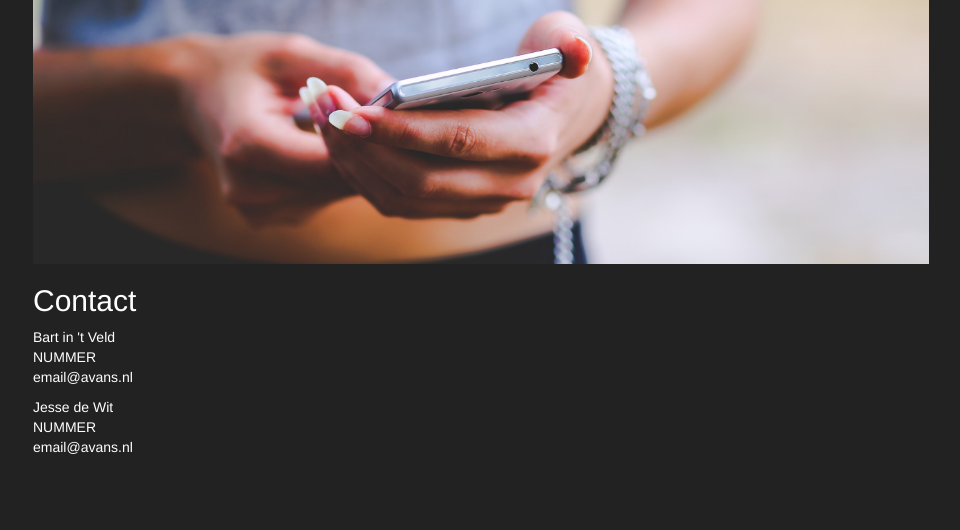
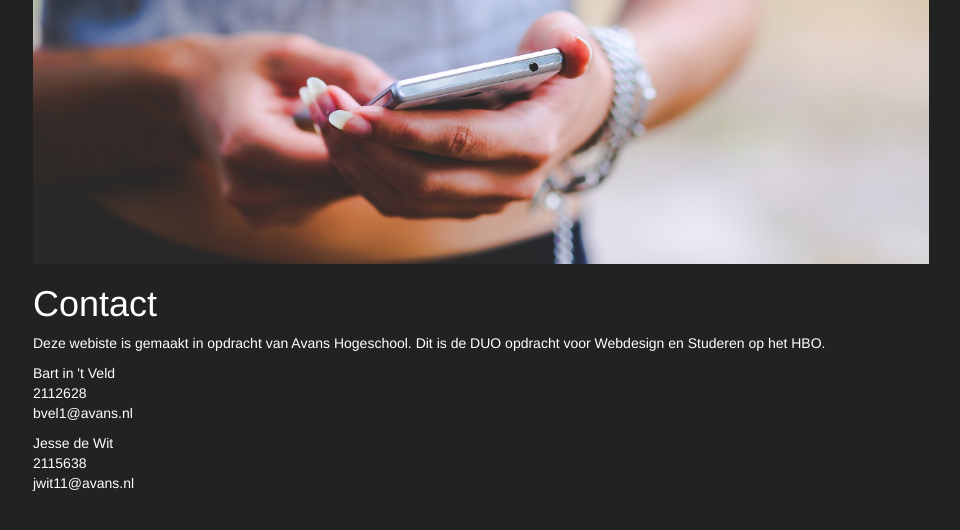
Before and after one commit to jessedewit/webdesign-duo-opdracht, a plain HTML site: page contact.html in a window 1280 px wide. Shown: the part 62-592 px from the top of the page, without its empty margins (159-1119 px from the left). Drawn offline with nearby package versions, Linux system fonts and the light colour scheme.

```diff
--- a/contact.html
+++ b/contact.html
@@ -42,20 +42,24 @@
 
     <div class="container-fluid">
 			<div>
-				<h2>Contact</h2>
+				<h1>Contact</h1>
 			</div>
 		</div>
 
     <div class="container-fluid">
+      <p>Deze webiste is gemaakt in opdracht van Avans Hogeschool. Dit is de DUO opdracht voor Webdesign en Studeren op het HBO.</p>
+    </div>
+
+    <div class="container-fluid">
       <p>Bart in 't Veld
-      </br>NUMMER
-      </br>email@avans.nl</p>
+      </br>2112628
+    </br>bvel1@avans.nl</p>
     </div>
 
       <div class="container-fluid">
         <p>Jesse de Wit
-        <br/>NUMMER
-        <br/>email@avans.nl</p>
+        <br/>2115638
+        <br/>jwit11@avans.nl</p>
       </div>
 
 
```
Also changed, not shown: opbouw.html (+1 -1 lines), images/opbouw.png (added).
